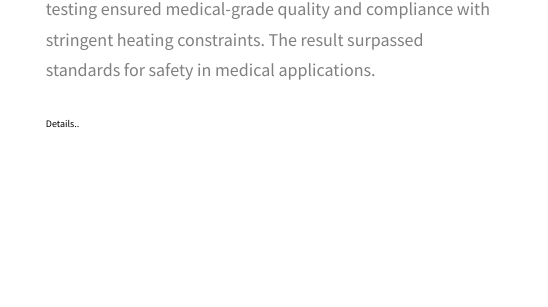
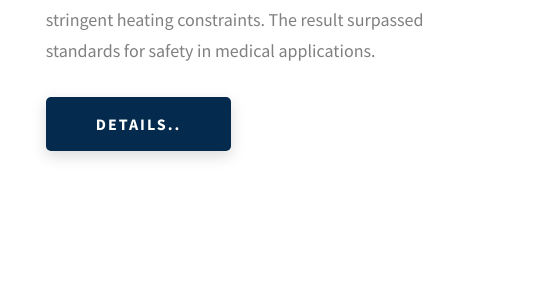
Before and after one commit to loaiialkader2/loayyyy, a website: page index.html in a window 1280 px wide. Shown: the part 1981-2288 px from the top of the page, 732-1280 px from the left. Drawn offline with Linux system fonts and the light colour scheme.

Commit message:
Update index.html

```diff
--- a/index.html
+++ b/index.html
@@ -125,7 +125,7 @@
             <p class="projects__row-content-desc">
               We meticulously designed the Q-arm container using CAD, adhering to strict 3D printing guidelines. Rigorous material testing ensured medical-grade quality and compliance with stringent heating constraints. The result surpassed standards for safety in medical applications.
             </p>
-            <a href="./project-2.html" class="assets/File/under-construction-simple-sign-on-600nw-365808971.webp" target="_blank">Details..</a>
+            <a href="./assets/File/under-construction-simple-sign-on-600nw-365808971.webp" target="_blank" class="btn btn--med btn--theme dynamicBgClr" target="_blank">Details..</a>
           </div>
         </div>
       </div>
```
